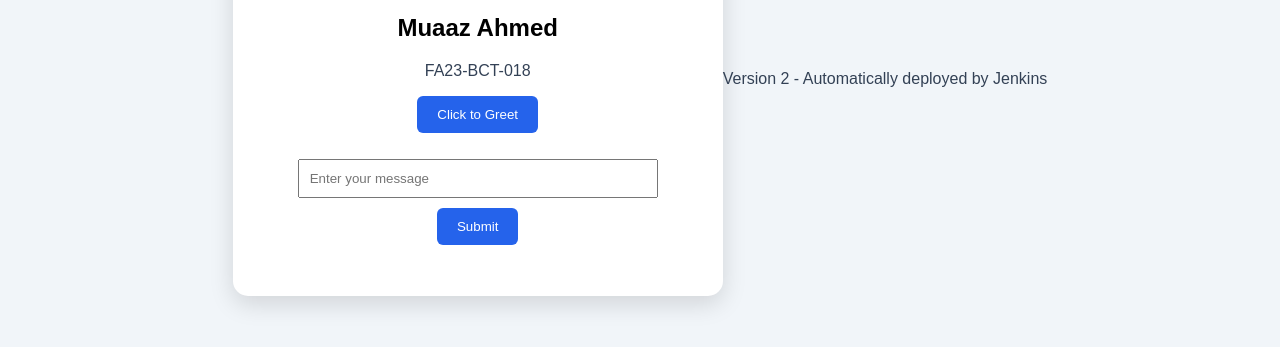
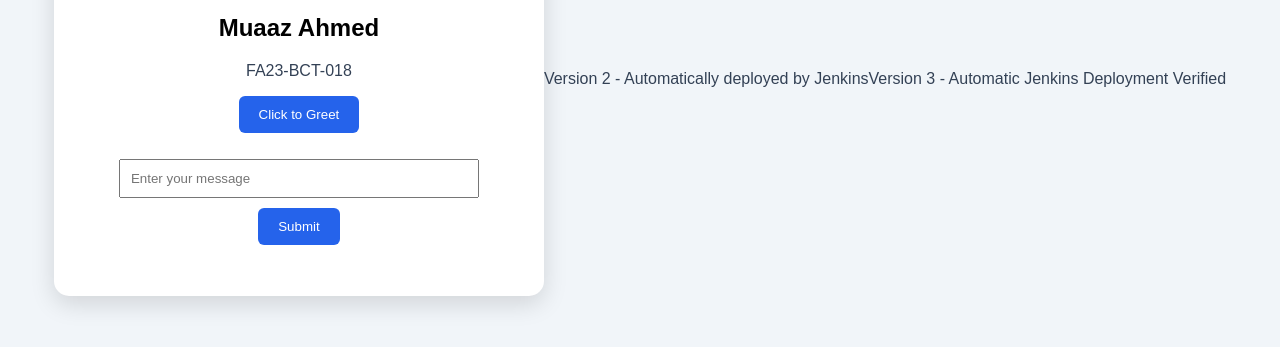
Before and after one commit to virzex/cied-assignment-FA23-BCT-018, a plain HTML site: page index.html in a window 1280 px wide. Shown: the part 321-668 px from the top of the page. Drawn offline with Linux system fonts and the light colour scheme.

Commit message:
Test automatic Jenkins webhook with Version 3

```diff
--- a/index.html
+++ b/index.html
@@ -65,5 +65,6 @@
     }
   </script>
 <p id="version">Version 2 - Automatically deployed by Jenkins</p>
+<p id="version">Version 3 - Automatic Jenkins Deployment Verified</p>
 </body>
 </html>
```
